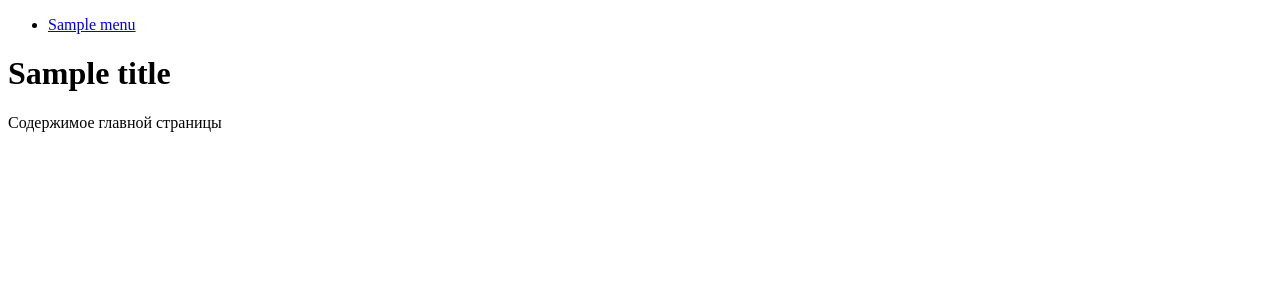
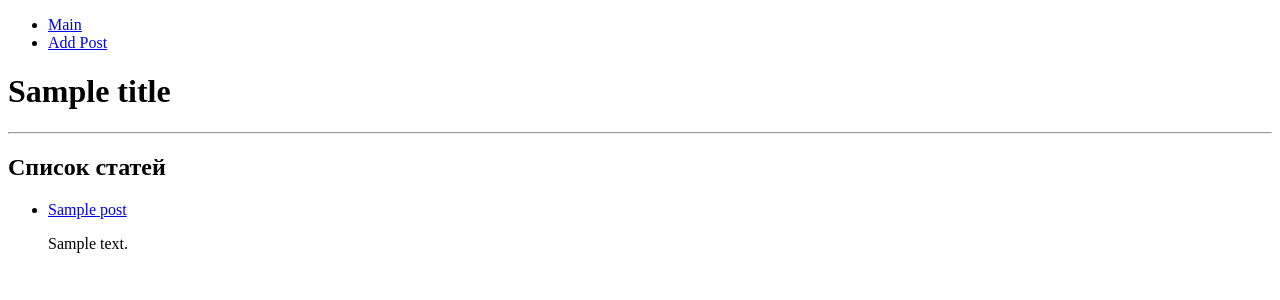
Before and after one commit to CeNTePeDe/app_flask, a Flask app: template templates/index.html in a window 1280 px wide. Shown: the top 300 px of the page. Run offline with Flask 3, Linux system fonts and the light colour scheme; the template is opened without the code that fills it: most values are stand-ins (such as "Sample title", 1, 10 or a date in 2020).

Commit message:
create html file

```diff
--- a/templates/base.html
+++ b/templates/base.html
@@ -15,9 +15,9 @@
     {% block content -%}
         {%- block mainmenu -%}
             <ul class="mainmenu">
-                {% for m in menu -%}
-                <li><a href="{{ m.url }}">{{m.name}}</a></li>
-                {% endfor -%}
+                <li><a href="{{url_for('index')}}">Main</a></li>
+                <li><a href="{{url_for('addPost')}}">Add Post</a></li>
+
             </ul>
         {% endblock mainmenu -%}
 
@@ -29,7 +29,7 @@
         <h1>Diary - app</h1>
     {% endif -%}
 
-    {% endblock %}
+    {% endblock content %}
     </div>
 
 </body>
--- a/templates/feedback.html
+++ b/templates/feedback.html
@@ -6,8 +6,8 @@
 <div class="flash {{ cat }}">{{ msg }}</div>
 {% endfor %}
 <form action="/feedback" method="post" class="form-action">
-    <p><label>Name:</label></p><input type="text" name="username" value="" required>
-    <p><label>Email:</label></p><input type="text" name="email" value="" required>
+    <p><label>Name:</label></p><input type="text" name="username" value="" required/>
+    <p><label>Email:</label></p><input type="text" name="email" value="" required/>
     <p><label>Message:</label></p>
     <p><textarea name="message" rows=7 cols=40></textarea></p>
     <p><input type="submit" value="send"></p>
--- a/templates/index.html
+++ b/templates/index.html
@@ -1,5 +1,14 @@
 {% extends 'base.html' %}
 {% block content %}
 {{ super() }}
-<p> Содержимое главной страницы
+<hr>
+<h2>Список статей</h2>
+<ul class="list-posts">
+    {% for p in posts %}
+    <li>
+        <p class="title"><a href="{{ url_for('showPost', id_post = p.id)}}">{{ p.title }}</a> </p>
+        <p class="announce">{{ p.text[:50] }}</p>
+    </li>
+    {% endfor %}
+</ul>
 {% endblock %}
--- /dev/null
+++ b/templates/post.html
@@ -0,0 +1,5 @@
+{% extends 'base.html' %}
+{% block content %}
+{{ super() }}
+{{ post }}
+{% endblock %}
```
Also changed, not shown: templates/add_post.html (added, +16 -0 lines), templates/login.html (added, +10 -0 lines).
